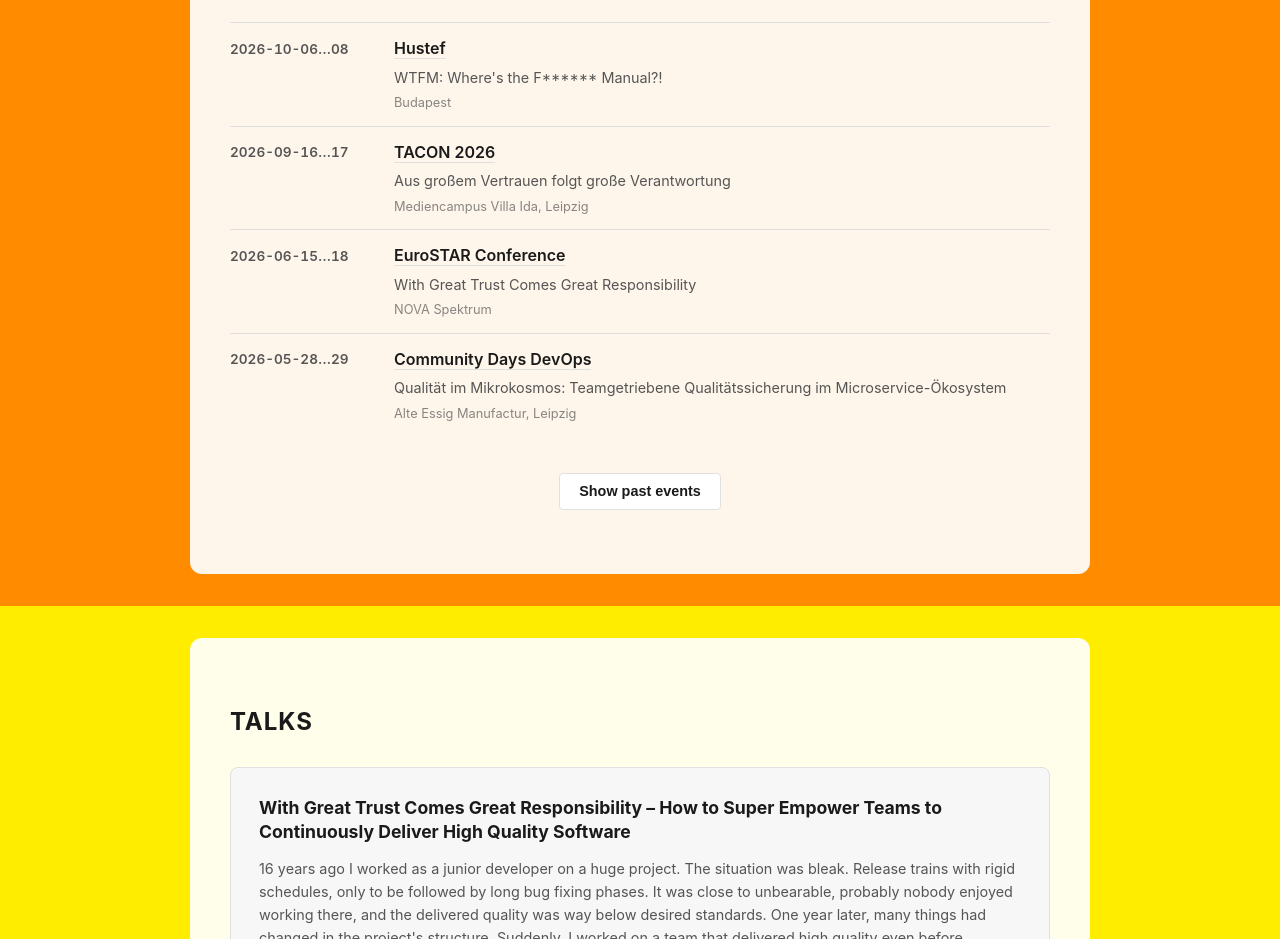
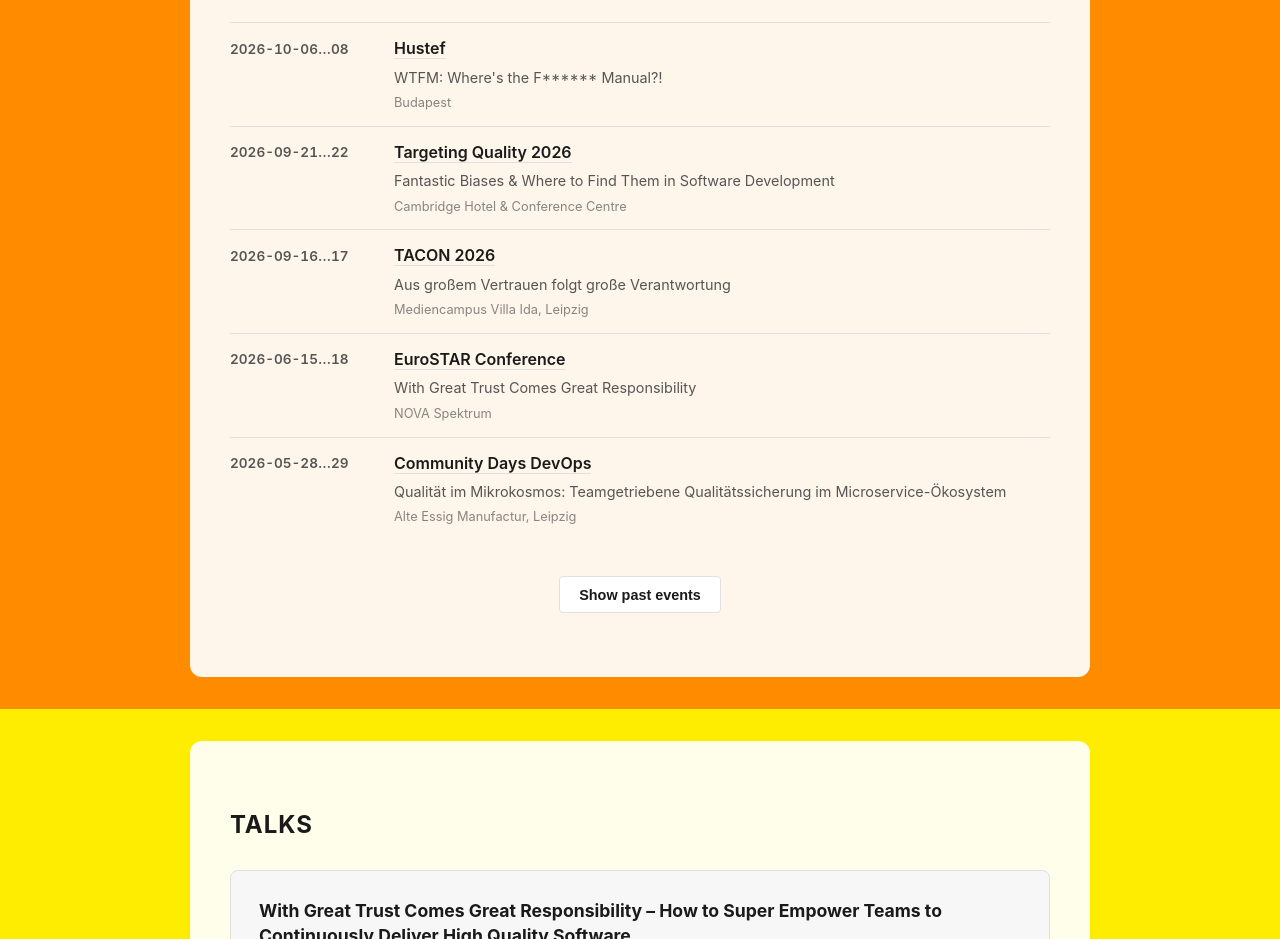
Before and after one commit to mkutz/mkutz.github.io, a React (Vite) app: page / in a window 1280 px wide. Shown: the part 1160-2099 px from the top of the page. Built offline with nearby package versions, Linux system fonts and the light colour scheme.

Commit message:
Add Targeting Quality

```diff
--- a/src/data/tour.js
+++ b/src/data/tour.js
@@ -9,6 +9,14 @@
         content: [{ title: "WTFM: Where's the F****** Manual⁈", anchor: "wtfm" }],
         location: "Budapest",
         locationUrl: "https://maps.app.goo.gl/6Gp9gQcR5oEiBpg29",
+      },
+      {
+        date: "2026-09-21…22",
+        occasion: "Targeting Quality 2026",
+        occasionUrl: "https://kwsqa.org/tq2026/",
+        content: [{ title: "Fantastic Biases & Where to Find Them in Software Development", anchor: "fantastic-biases-talk" }],
+        location: "Cambridge Hotel & Conference Centre",
+        locationUrl: "https://maps.app.goo.gl/nzhpVD6RfBbxQccB8"
       },
       {
         date: "2026-09-16…17",
```
